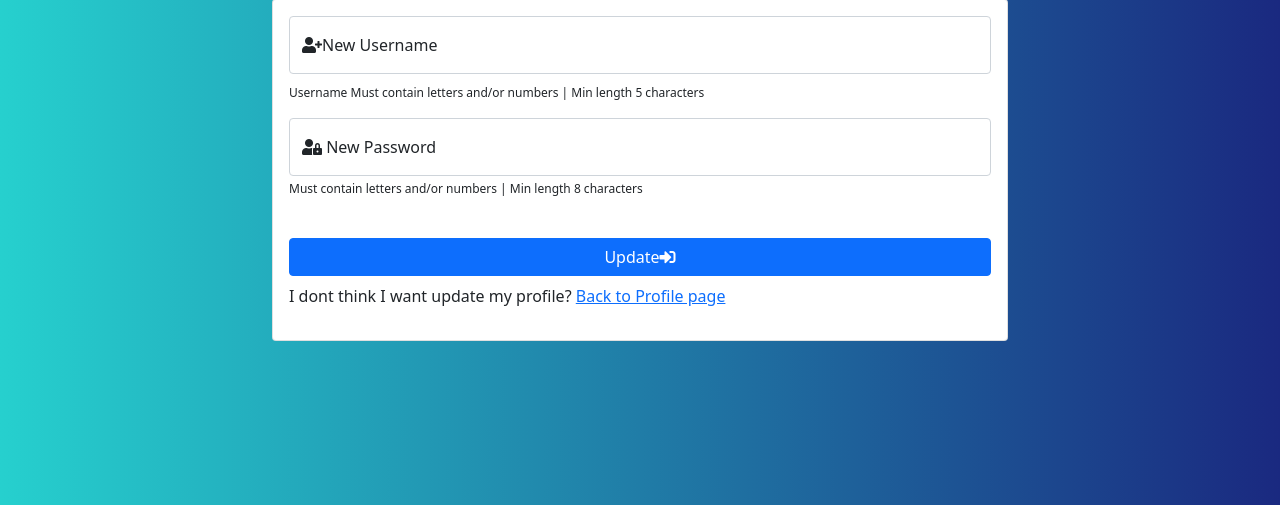
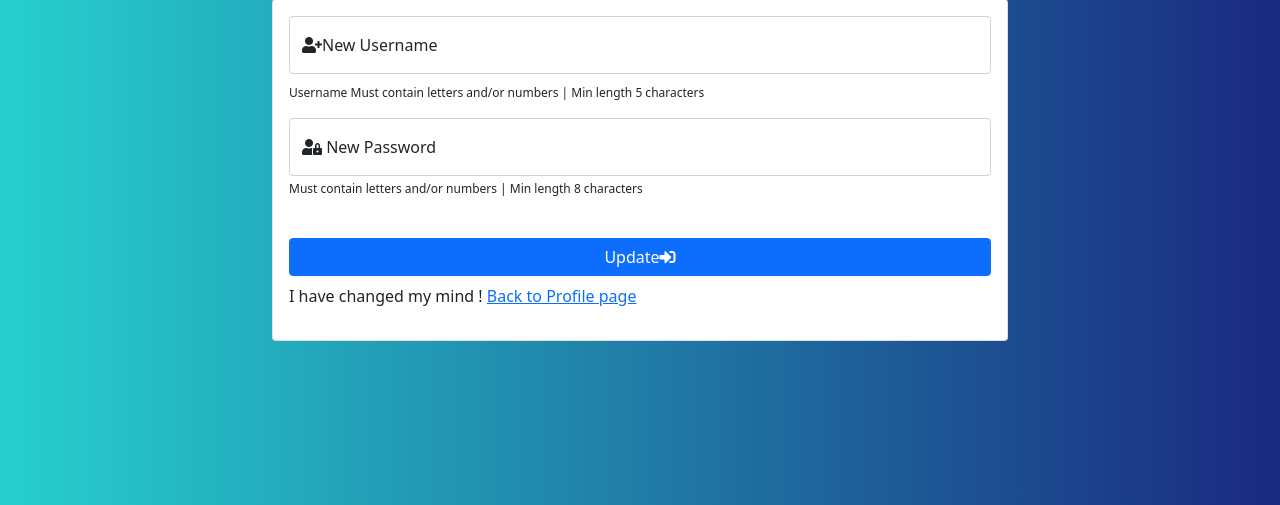
Before and after one commit to jas-sin82/next-destination-club-milestone-3, a Flask app: template templates/edit-profile.html in a window 1280 px wide. Shown: the part 269-774 px from the top of the page. Run offline with Flask 2, Linux system fonts and the light colour scheme; the template is opened without the code that fills it, so the values that code supplies are empty; some libraries are stand-ins or nearby versions.

Commit message:
Add comments and add text under update button

```diff
--- a/templates/edit-profile.html
+++ b/templates/edit-profile.html
@@ -1,6 +1,6 @@
 {% extends "base.html" %}
 {% block content %}
-
+<!--heading-->
 <section>
     <div class="container main-heading">
         <div class="row">
@@ -8,6 +8,7 @@
                 <h1 class="text-center regi-center ">Update Profile</h1>
             </div>
         </div>
+        <!--edit-profile form-->
         <div class="row">
             <form class="col-sm-12 col-md-8 offset-md-2" method="POST"
                 action="{{ url_for('edit_profile', user_id=user._id) }}">
@@ -29,10 +30,11 @@
                             <p class="mt-1 already-register">Must contain letters and/or numbers | Min length 8
                                 characters</p>
                         </div><br>
+                        <!--submit button-->
                         <div class="d-grid ">
                             <button class="btn btn-primary" type="submit">Update<i
                                     class="fas fa-sign-in-alt"></i></button>
-                            <p class= "mt-2 "> I dont think I want update my profile?
+                            <p class= "mt-2 "> I  have changed my mind !
                                 <a href="{{ url_for('profile', username=session['user']) }}">Back to Profile page</a>
                             </p>
                         </div>
```
